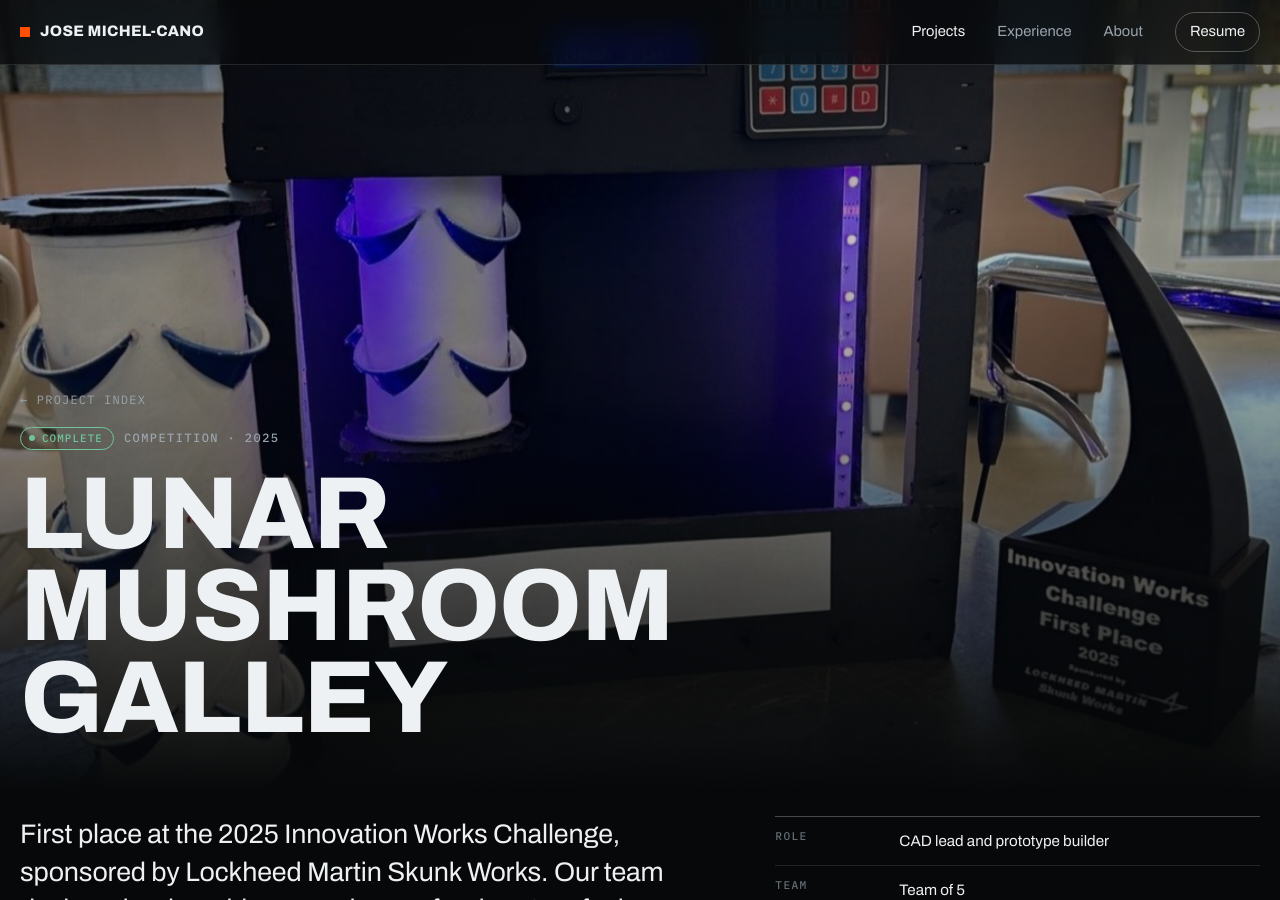
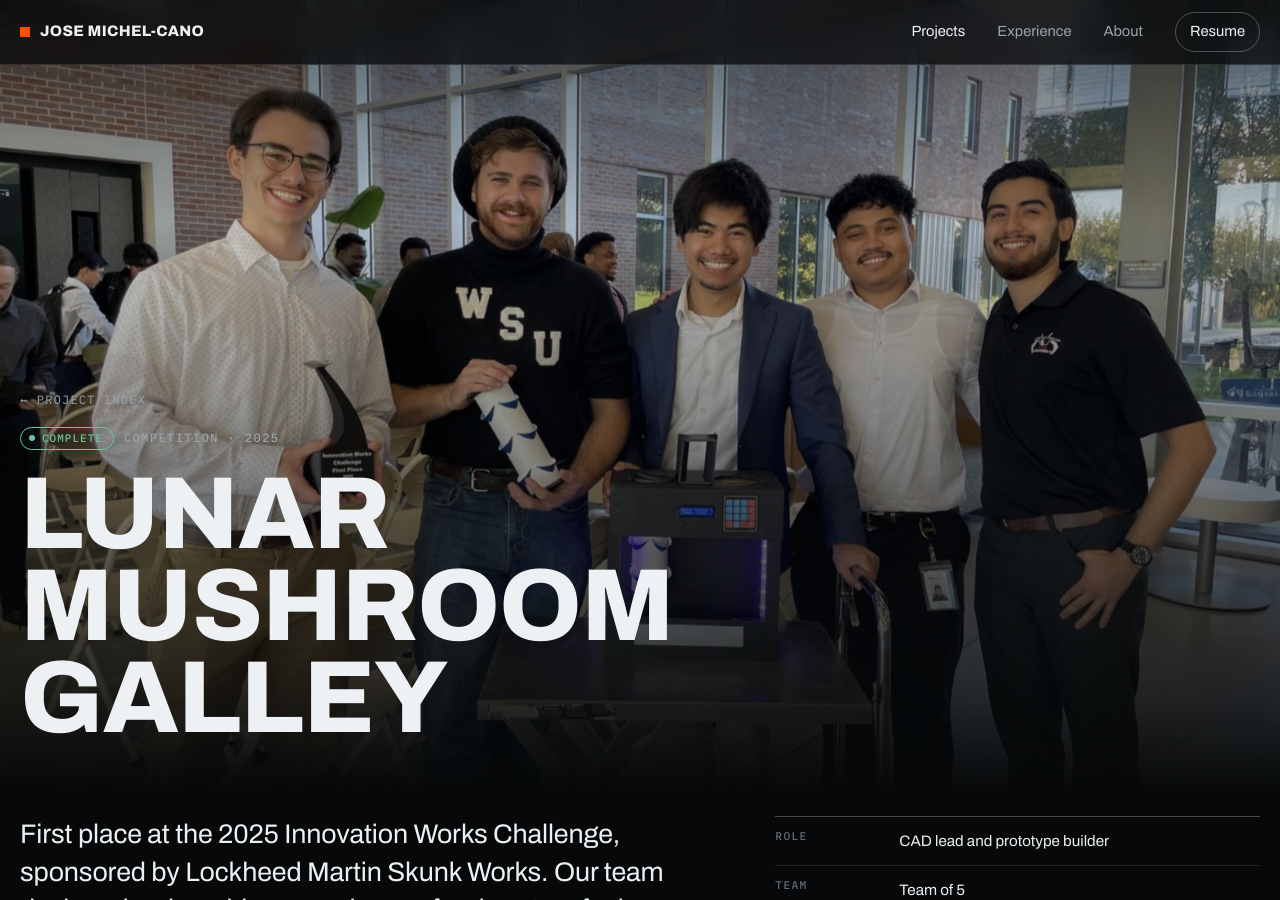
Before and after one commit to jmichelcano/jmichelcano.github.io, a Jekyll site: the page built from _projects/lunar-mushroom-galley.md, in a window 1280 px wide and 900 px high. Built offline with Jekyll 4.4.1, drawn with Linux system fonts in a browser that asks for light colours.

Commit message:
Lunar: team photo as hero again
Co-Authored-By: Claude Opus 5.5 <noreply@anthropic.com>
Claude-Session: https://claude.ai/code/session_01WACZZMW19NHfxAN4dgkvYk

```diff
--- a/_projects/lunar-mushroom-galley.md
+++ b/_projects/lunar-mushroom-galley.md
@@ -10,8 +10,8 @@ team: Team of 5
 timeframe: Fall 2025 · competed November 2025
 tools: [Fusion 360, 3D printing, Laser cutting, Arduino, LCD & keypad, Temperature & humidity sensor, LED grow lighting]
 cover: first-place.jpg
-hero: 18-final-with-trophy.jpg
-hero_alt: The finished prototype, lit purple, with a spare growing tower beside it and the first-place trophy.
+hero: first-place.jpg
+hero_alt: The team with the first-place trophy and the working prototype.
 
 highlights:
   - value: 1st
```
